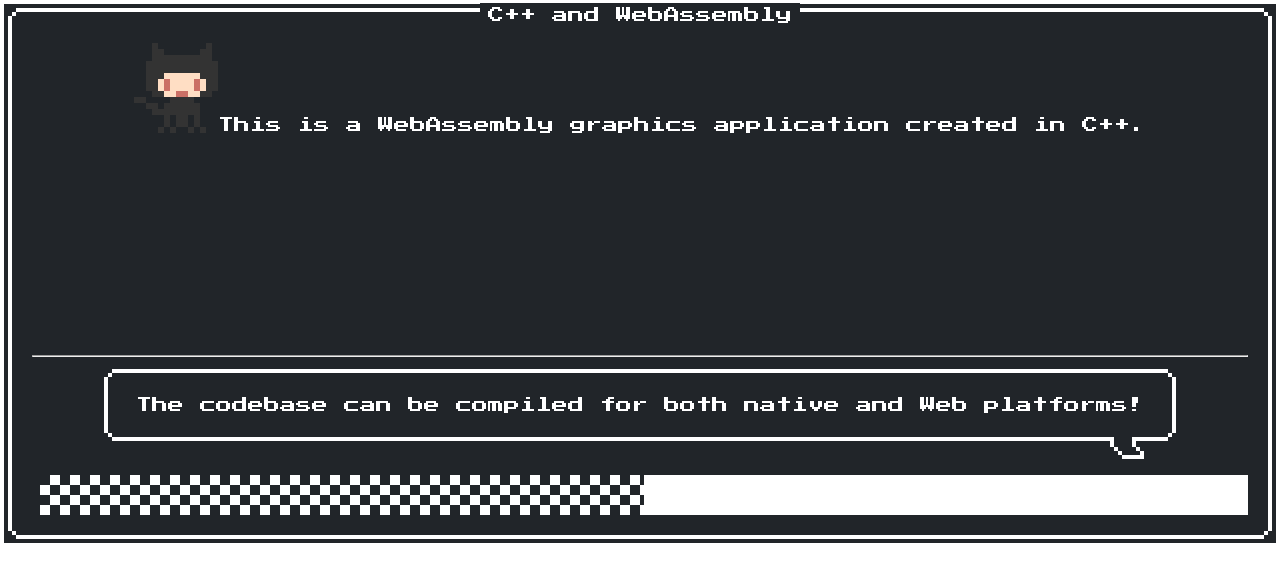
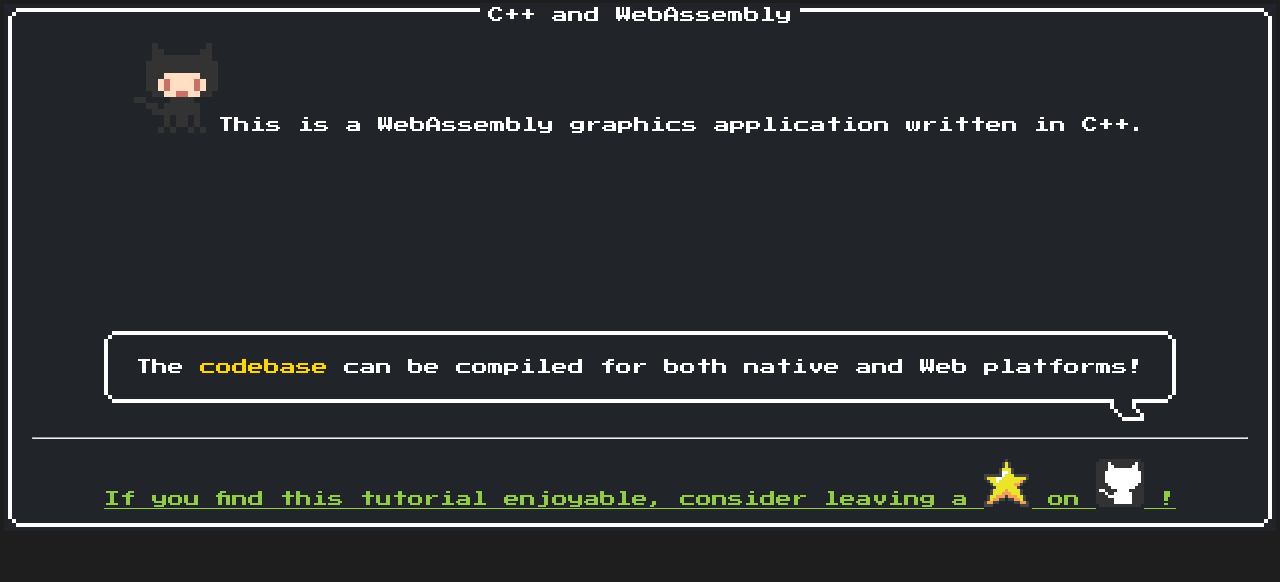
Before and after one commit to painfulexistence/cpp-wasm, a plain HTML site: page www/index.html in a window 1280 px wide. Drawn offline with nearby package versions, Linux system fonts and the light colour scheme.

Commit message:
Update visuals

```diff
--- a/www/index.html
+++ b/www/index.html
@@ -17,11 +17,22 @@
       body {
         overflow-x: hidden;
         overflow-y: scroll;
+        background-color: rgb(30, 30, 30);
       }
       #app {
         min-width: 600px;
       }
       canvas {
+        margin: 10px;
+      }
+      a {
+        color: inherit;
+      }
+      a:hover {
+        color: inherit;
+        text-decoration: none;
+      }
+      footer {
         margin: 20px;
       }
     </style>
@@ -30,24 +41,35 @@
     <noscript>You need to enable JavaScript to run this app.</noscript>
     <div id="app" class="nes-container is-rounded is-dark with-title is-centered">
       <p class="title">C++ and WebAssembly</p>
-      <p><i class="nes-octocat animate"></i>This is a WebAssembly graphics application created in C++.</p>
-      <p></p>
+      <p><i class="nes-octocat animate"></i>This is a WebAssembly graphics application written in C++.</p>
       <canvas id="canvas"></canvas>
-      <hr />
       <section class="message-list">
         <section class="message -left">
-          <div class="nes-balloon from-right is-dark">
-            <p>The codebase can be compiled for both native and Web platforms!</p>
+          <div class="nes-balloon is-dark nes-pointer from-right">
+            <p>The <a href="https://github.com/painfulexistence/cpp-wasm" style="color: gold;">codebase</a> can be compiled for both native and Web platforms!</p>
           </div>
         </section>
       </section>
-      <progress class="nes-progress is-pattern" value="50" max="100"></progress>
+      <hr />
+      <footer>
+        <u class="nes-text is-success">
+          If you find this tutorial enjoyable, consider leaving a
+          <a href="https://github.com/painfulexistence/cpp-wasm-book">
+            <i class="nes-icon star is-medium"></i>
+          </a>
+          on
+          <a href="https://github.com/painfulexistence/cpp-wasm-book">
+            <i class="nes-icon github is-medium"></i>
+          </a>
+          !
+        </u>
+      </footer>
     </div>
-    <script type='application/javascript'>
+    <script type='text/javascript'>
       var Module = {
           canvas: document.getElementById('canvas')
       };
     </script>
-    <script type="application/javascript" src="./main.js"></script>
+    <script type="text/javascript" src="./main.js"></script>
   </body>
 </html>
```
Also changed, not shown: 1 other file.
